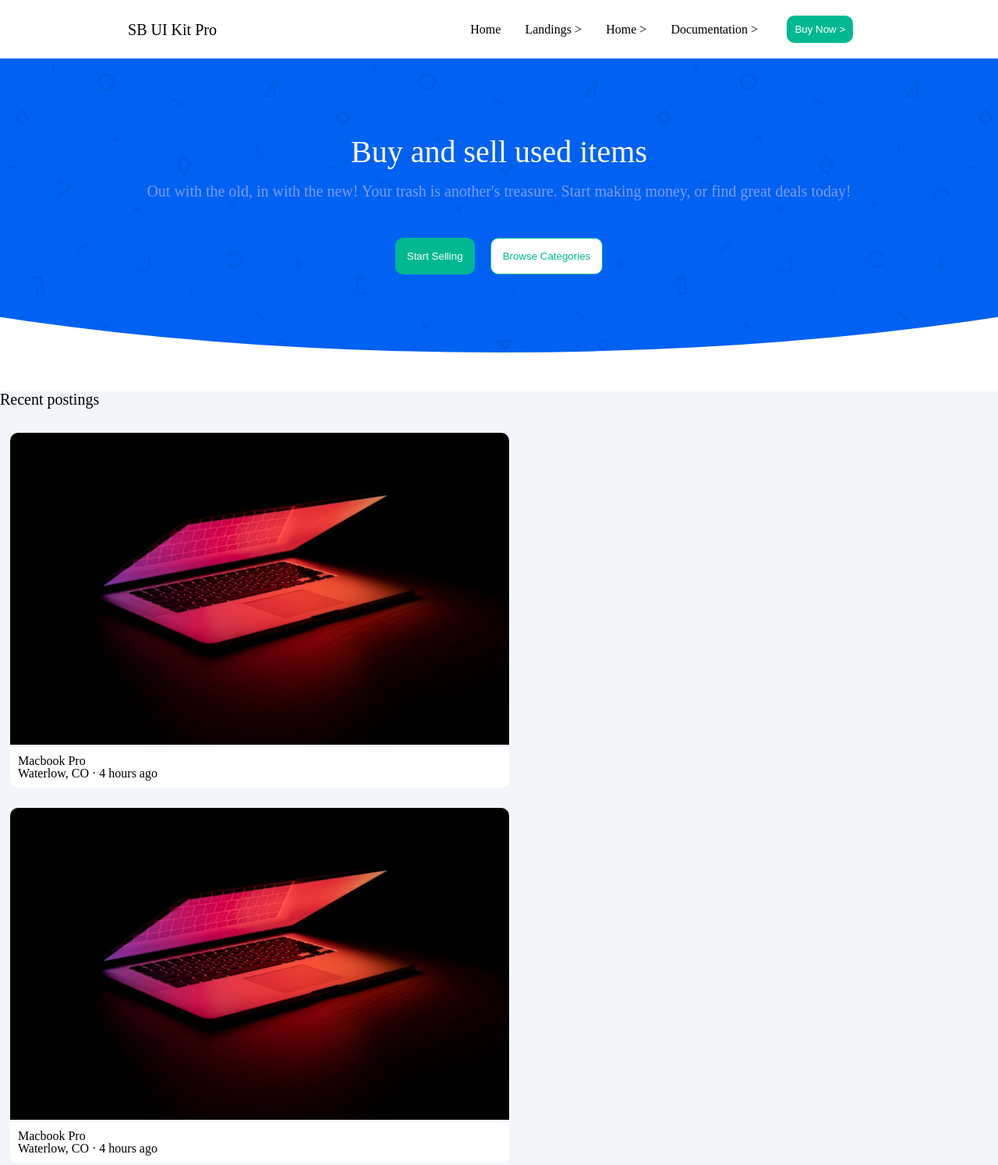
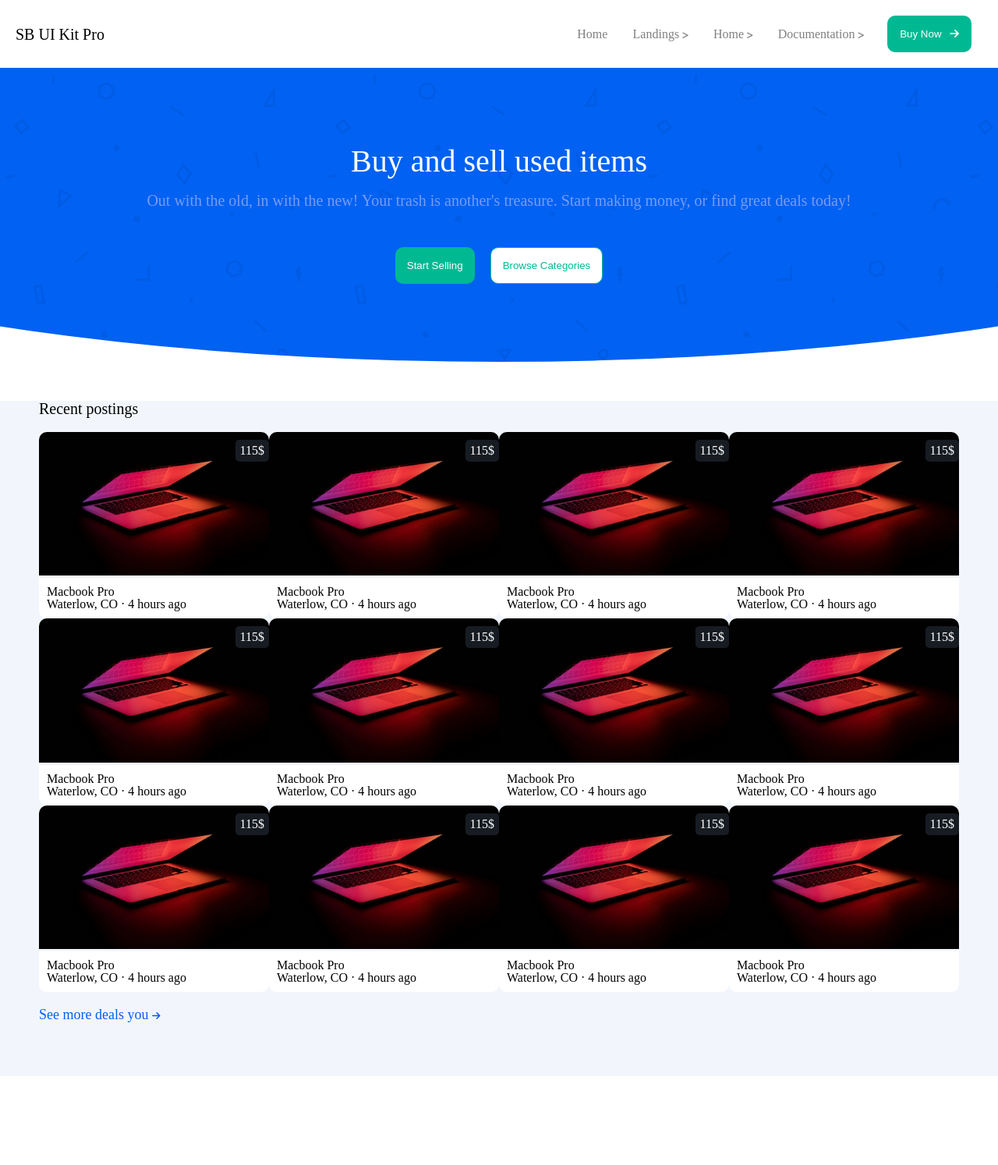
Before and after one commit to celenemre7/gallery, a plain HTML site: page index.html in a window 1280 px wide. Shown: the top 1494 px of the page at 78% size. After the commit the page ends 1380 px from the top, so only its background shows below. Drawn offline with Linux system fonts and the light colour scheme.

Commit message:
postings

```diff
--- a/index.html
+++ b/index.html
@@ -25,19 +25,25 @@
           <div class="menu-wrapper">
             <ul class="menu">
               <li>
-                <a href="">Home</a>
+                <a class="menu-a" href="">Home </a>
               </li>
               <li>
-                <a href="">Landings <span>></span></a>
+                <a class="menu-a" href=""
+                  >Landings <i class="fa-solid fa-greater-than"></i
+                ></a>
               </li>
               <li>
-                <a href="">Home <span>></span></a>
+                <a class="menu-a" href=""
+                  >Home <i class="fa-solid fa-greater-than"></i
+                ></a>
               </li>
               <li>
-                <a href="">Documentation <span>></span></a>
+                <a class="menu-a" href=""
+                  >Documentation <i class="fa-solid fa-greater-than"></i
+                ></a>
               </li>
             </ul>
-            <button>Buy Now <span>></span></button>
+            <button>Buy Now <i class="fa-solid fa-arrow-right"></i></button>
           </div>
           <div class="bar">
             <i class="fa-solid fa-bars"></i>
@@ -62,9 +68,10 @@
 
     <section class="postings">
       <h1 class="postings-h1">Recent postings</h1>
-      <div class="cards">
+      <div class="cards container">
         <div class="row">
           <div class="card col-lg-4 col-md-6 col-sm-12">
+            <p class="card-price">115$</p>
             <img class="card-img" src="/img/post-img.jfif" alt="" />
             <div class="card-div">
               <h4 class="card-h4">Macbook Pro</h4>
@@ -72,6 +79,7 @@
             </div>
           </div>
           <div class="card col-lg-4 col-md-6 col-sm-12">
+            <p class="card-price">115$</p>
             <img class="card-img" src="/img/post-img.jfif" alt="" />
             <div class="card-div">
               <h4 class="card-h4">Macbook Pro</h4>
@@ -79,6 +87,7 @@
             </div>
           </div>
           <div class="card col-lg-4 col-md-6 col-sm-12">
+            <p class="card-price">115$</p>
             <img class="card-img" src="/img/post-img.jfif" alt="" />
             <div class="card-div">
               <h4 class="card-h4">Macbook Pro</h4>
@@ -86,6 +95,7 @@
             </div>
           </div>
           <div class="card col-lg-4 col-md-6 col-sm-12">
+            <p class="card-price">115$</p>
             <img class="card-img" src="/img/post-img.jfif" alt="" />
             <div class="card-div">
               <h4 class="card-h4">Macbook Pro</h4>
@@ -93,6 +103,7 @@
             </div>
           </div>
           <div class="card col-lg-4 col-md-6 col-sm-12">
+            <p class="card-price">115$</p>
             <img class="card-img" src="/img/post-img.jfif" alt="" />
             <div class="card-div">
               <h4 class="card-h4">Macbook Pro</h4>
@@ -100,6 +111,7 @@
             </div>
           </div>
           <div class="card col-lg-4 col-md-6 col-sm-12">
+            <p class="card-price">115$</p>
             <img class="card-img" src="/img/post-img.jfif" alt="" />
             <div class="card-div">
               <h4 class="card-h4">Macbook Pro</h4>
@@ -107,6 +119,7 @@
             </div>
           </div>
           <div class="card col-lg-4 col-md-6 col-sm-12">
+            <p class="card-price">115$</p>
             <img class="card-img" src="/img/post-img.jfif" alt="" />
             <div class="card-div">
               <h4 class="card-h4">Macbook Pro</h4>
@@ -114,6 +127,7 @@
             </div>
           </div>
           <div class="card col-lg-4 col-md-6 col-sm-12">
+            <p class="card-price">115$</p>
             <img class="card-img" src="/img/post-img.jfif" alt="" />
             <div class="card-div">
               <h4 class="card-h4">Macbook Pro</h4>
@@ -121,6 +135,31 @@
             </div>
           </div>
           <div class="card col-lg-4 col-md-6 col-sm-12">
+            <p class="card-price">115$</p>
+            <img class="card-img" src="/img/post-img.jfif" alt="" />
+            <div class="card-div">
+              <h4 class="card-h4">Macbook Pro</h4>
+              <p class="card-h">Waterlow, CO · 4 hours ago</p>
+            </div>
+          </div>
+          <div class="card col-lg-4 col-md-6 col-sm-12">
+            <p class="card-price">115$</p>
+            <img class="card-img" src="/img/post-img.jfif" alt="" />
+            <div class="card-div">
+              <h4 class="card-h4">Macbook Pro</h4>
+              <p class="card-h">Waterlow, CO · 4 hours ago</p>
+            </div>
+          </div>
+          <div class="card col-lg-4 col-md-6 col-sm-12">
+            <p class="card-price">115$</p>
+            <img class="card-img" src="/img/post-img.jfif" alt="" />
+            <div class="card-div">
+              <h4 class="card-h4">Macbook Pro</h4>
+              <p class="card-h">Waterlow, CO · 4 hours ago</p>
+            </div>
+          </div>
+          <div class="card col-lg-4 col-md-6 col-sm-12">
+            <p class="card-price">115$</p>
             <img class="card-img" src="/img/post-img.jfif" alt="" />
             <div class="card-div">
               <h4 class="card-h4">Macbook Pro</h4>
@@ -128,9 +167,10 @@
             </div>
           </div>
         </div>
-      </div>
-
-      <h3>See more deals you ></h3>
+      <h3 id="postings-h3">
+        <a href="">See more deals you </a
+        ><i id="postings-i" class="fa-solid fa-arrow-right"></i>
+      </h3>
     </section>
   </body>
 </html>
--- a/style.css
+++ b/style.css
@@ -139,11 +139,15 @@
   font-size: 1.6rem;
 }
 
+.container {
+  margin-left: 5rem;
+  margin-right: 5rem;
+}
 /* header */
 
 .nav-wrapper {
   display: flex;
-  justify-content: space-around;
+  justify-content: space-between;
   align-items: center;
   margin: 2rem;
 }
@@ -162,16 +166,34 @@
   width: 40rem;
 }
 
+.menu-a {
+  color: gray;
+}
+
+.menu-a:hover {
+  color: black;
+}
+
+.menu i {
+  font-size: 1rem;
+}
 .logo-h {
   font-size: 2rem;
 }
 
 nav button {
   background-color: #00b993;
-  padding: 1rem;
+  padding: 1.6rem;
   border: 0px solid;
   border-radius: 1rem;
   color: white;
+  cursor: pointer;
+}
+nav button i {
+  padding-left: 0.7rem;
+}
+nav button:hover {
+  background-color: #009e7e;
 }
 
 .bar {
@@ -215,6 +237,7 @@
   border-radius: 1rem;
   padding: 1.5rem;
   margin-right: 1rem;
+  cursor: pointer;
 }
 
 .btn-2 {
@@ -224,6 +247,10 @@
   border-radius: 1rem;
   padding: 1.5rem;
   margin-left: 1rem;
+  cursor: pointer;
+}
+.btn-1:hover {
+  background-color: #009e7e;
 }
 
 /* cards */
@@ -231,22 +258,54 @@
 .postings {
   background-color: #f2f6fc;
   margin-top: 5rem;
+  padding-bottom: 5rem;
 }
 .postings-h1 {
   font-size: 2rem;
   padding-bottom: 2rem;
+  margin-left: 5rem;
+}
+#postings-h3 {
+  margin-top: 2rem;
+  margin-bottom: 2rem;
+  font-size: 1.8rem;
+}
+#postings-h3 a {
+  color: #0061f2;
+}
+
+#posings-h3 a:hover {
+  text-decoration: underline;
+}
+
+#postings-i {
+  color: #0061f2;
+  font-size: 1.2rem;
 }
 
 .row {
   display: flex;
   flex-wrap: wrap;
-  justify-content: space-between;
+  justify-content: space-evenly;
 }
 
 .card {
-  margin: 1.3rem;
+  position: relative;
+}
+.card:hover {
+  transform: translateY(-10px);
 }
 
+.card-price {
+  background-color: #171c23;
+  padding: 0.6rem;
+  border-radius: 0.5rem;
+  transition: 0.4;
+  color: white;
+  position: absolute;
+  right: 0;
+  top: 10px;
+}
 .card-div {
   background-color: white;
   border-bottom: 1px;
@@ -260,27 +319,14 @@
   border-top-right-radius: 1rem;
   border-top-left-radius: 1rem;
 }
-
-/* .col-lg-4 {
+.col-lg-4 {
   width: 25%;
-} */
-
-@media (max-width: 575.98px) {
-  .main-button-wrapper {
-    display: flex;
-    flex-direction: column;
-  }
-
-  .btn-1,
-  .btn-2 {
-    margin: 1rem;
-  }
 }
 
-@media (max-width: 767.98px) {
-  .col-sm-12 {
-    width: 100% !important;
-  }
+@media (max-width: 1399.98px) {
+}
+
+@media (max-width: 1199.98px) {
 }
 
 @media (max-width: 991.98px) {
@@ -293,38 +339,24 @@
   .nav-wrapper {
     justify-content: space-between;
   }
-}
-
-@media (max-width: 1199.98px) {
-}
-
-@media (max-width: 1399.98px) {
   .col-md-6 {
     width: 50%;
   }
 }
 
-@media (min-width: 1400.98px) {
-  .col-lg-4 {
-    width: 25%;
-  }
-}
-/*
-@media (max-width: 420px) {
+@media (max-width: 767.98px) {
   .col-sm-12 {
     width: 100%;
   }
 }
+@media (max-width: 575.98px) {
+  .main-button-wrapper {
+    display: flex;
+    flex-direction: column;
+  }
 
-@media (min-width: 420.98px) {
-  .col-md-6 {
-    width: 50%;
+  .btn-1,
+  .btn-2 {
+    margin: 1rem;
   }
 }
-@media (min-width: 768.98px) {
-}
-@media (min-width: 1199.98px) {
-  .col-lg-4 {
-    width: 25%;
-  }
-} */
```
